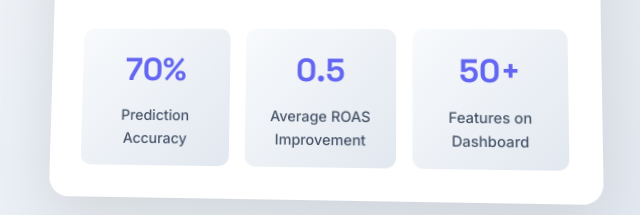
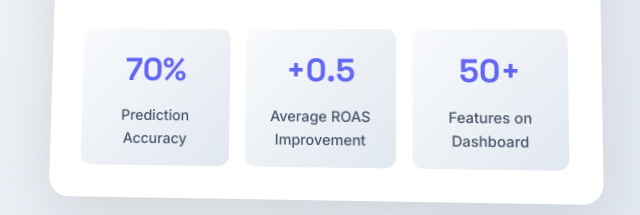
Before and after one commit to NickG-HM/videolink, a plain HTML site: page index.html in a window 1280 px wide. Shown: the part 345-560 px from the top of the page, 625-1265 px from the left. Drawn offline with Linux system fonts and the light colour scheme.

Commit message:
Add plus sign to ROAS improvement stat
- Change '0.5' to '+0.5' in Average ROAS Improvement metric
- Updated in both landing_page.html and index.html
- Better communicate positive improvement value

```diff
--- a/index.html
+++ b/index.html
@@ -1722,7 +1722,7 @@
                                 <div class="stat-label">Prediction Accuracy</div>
                             </div>
                             <div class="stat-item">
-                                <div class="stat-number">0.5</div>
+                                <div class="stat-number">+0.5</div>
                                 <div class="stat-label">Average ROAS Improvement</div>
                             </div>
                             <div class="stat-item">
```
Also changed, not shown: landing_page.html (+1 -1 lines).
